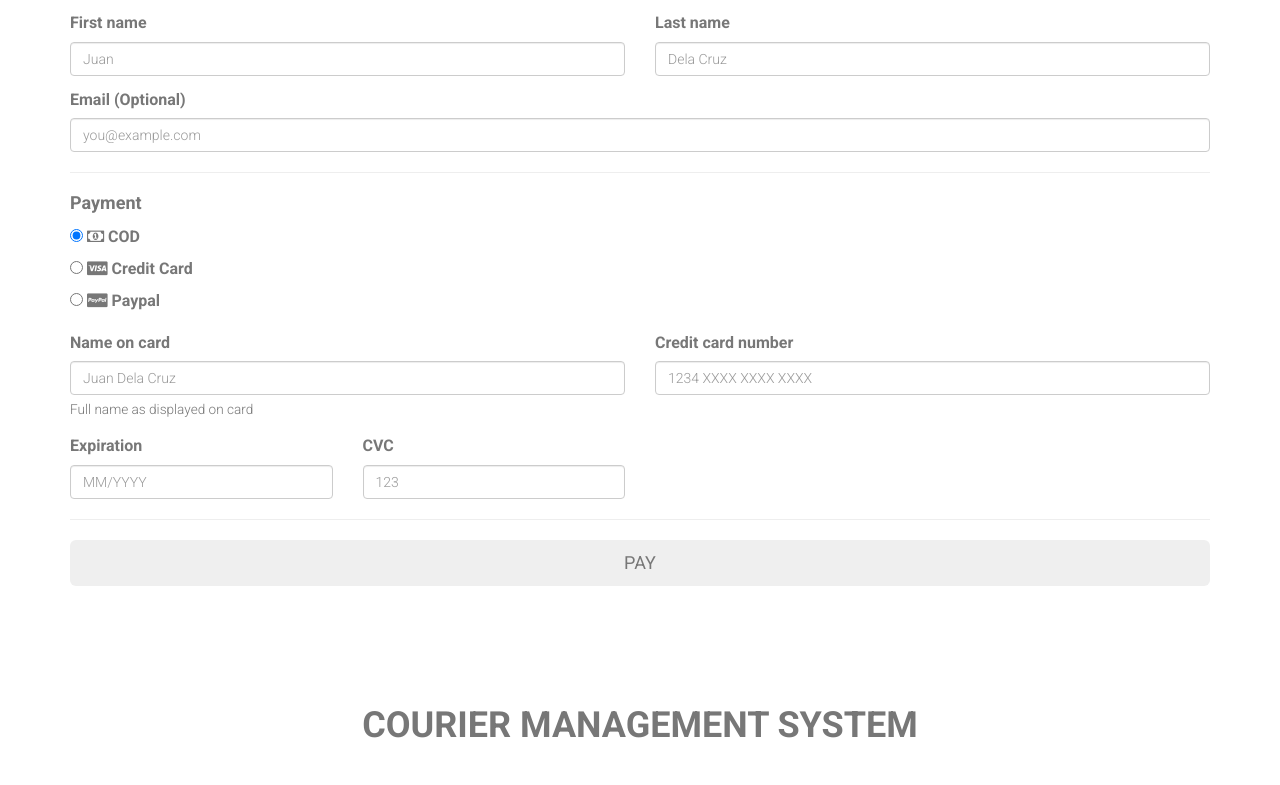
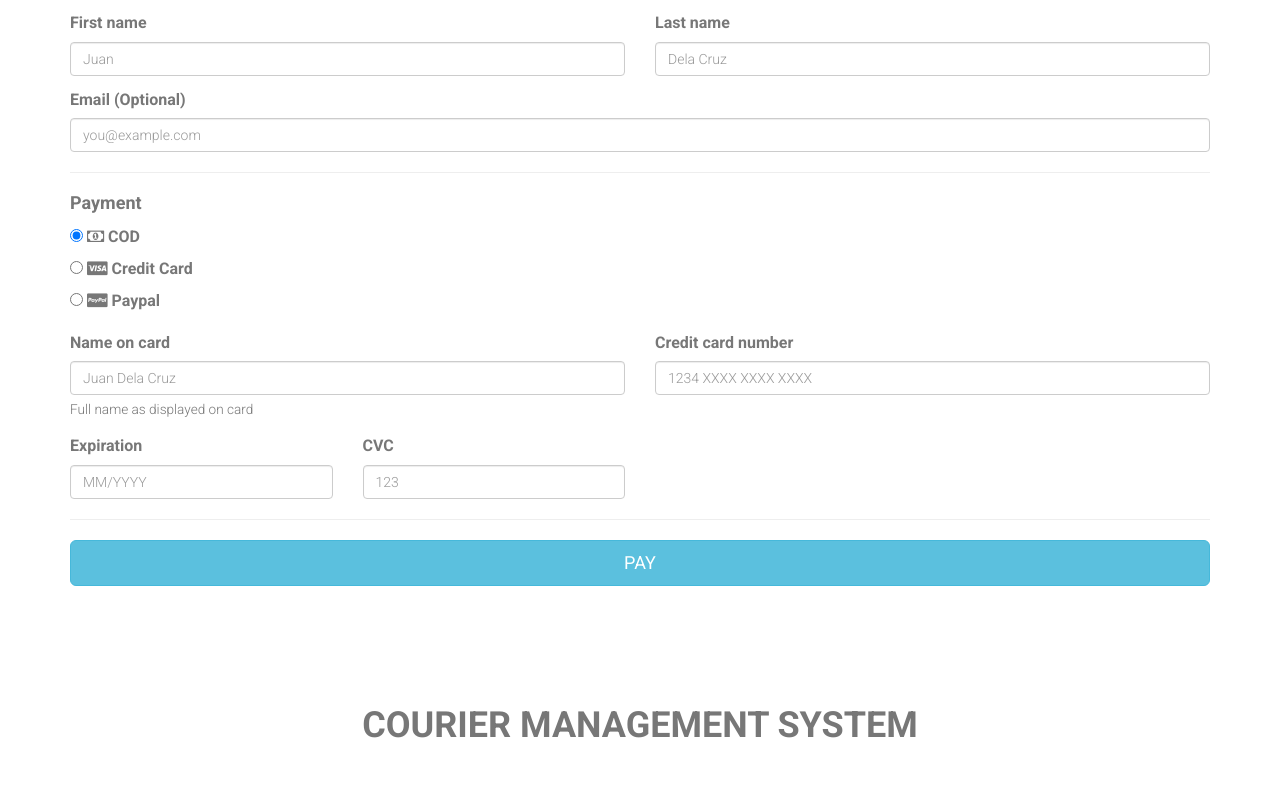
Before and after one commit to Lex-Coronel/cms, a Django app: page /payment/ in a window 1280 px wide. Shown: the part 451-1236 px from the top of the page. Run offline with Django 3.2, Linux system fonts and the light colour scheme; some libraries are stand-ins or nearby versions.

Commit message:
Update payment.html

```diff
--- a/courierms/cms/templates/payment.html
+++ b/courierms/cms/templates/payment.html
@@ -135,7 +135,7 @@
                             </div>
                         </div>
                         <hr class="mb-4">
-                        <button type="button" class="btn btn-dark btn-lg btn-block">PAY</button>
+                        <button type="button" class="btn btn-info btn-lg btn-block">PAY</button>
                     </form>
                 </div>
          </div>
```
